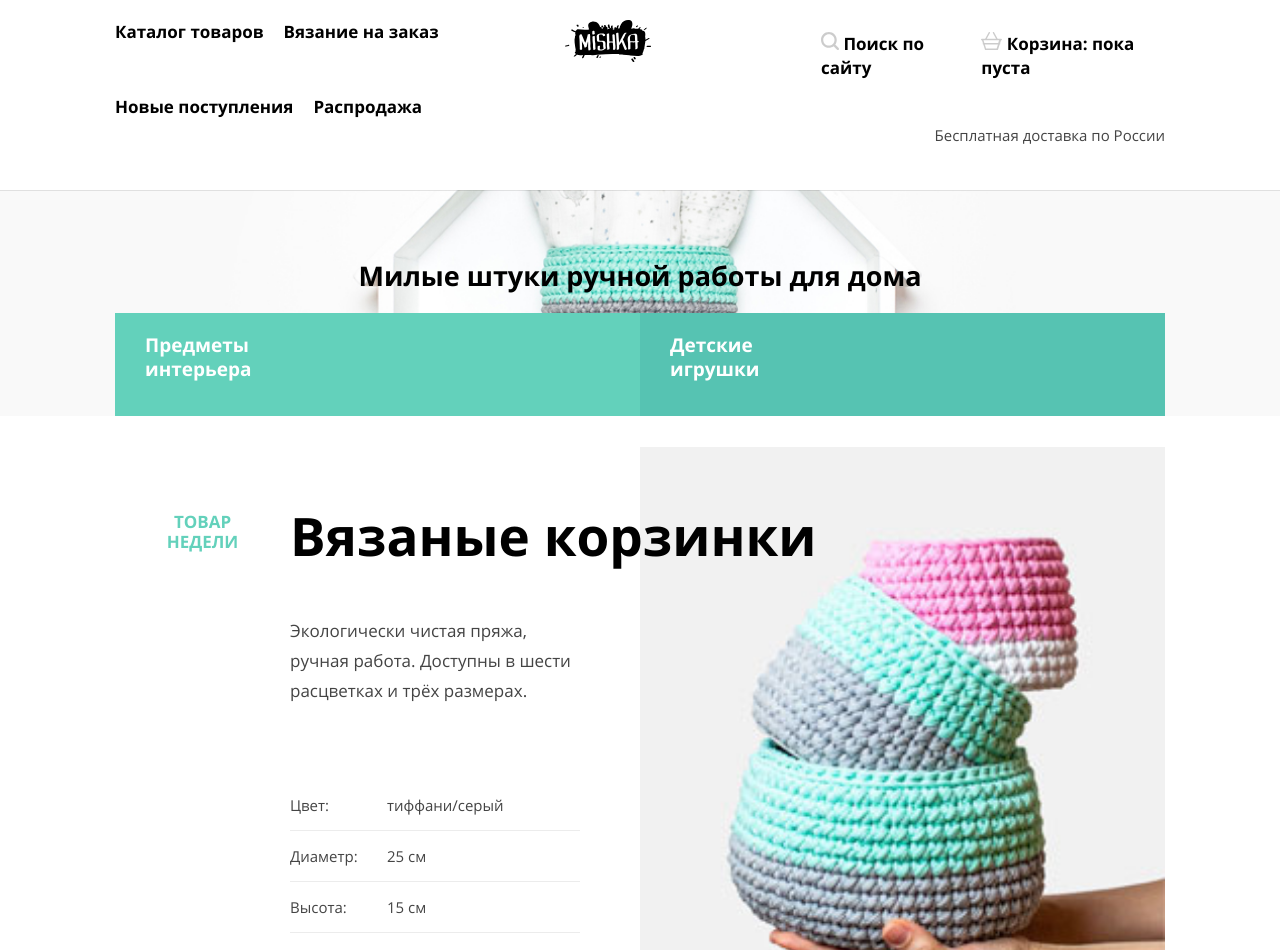
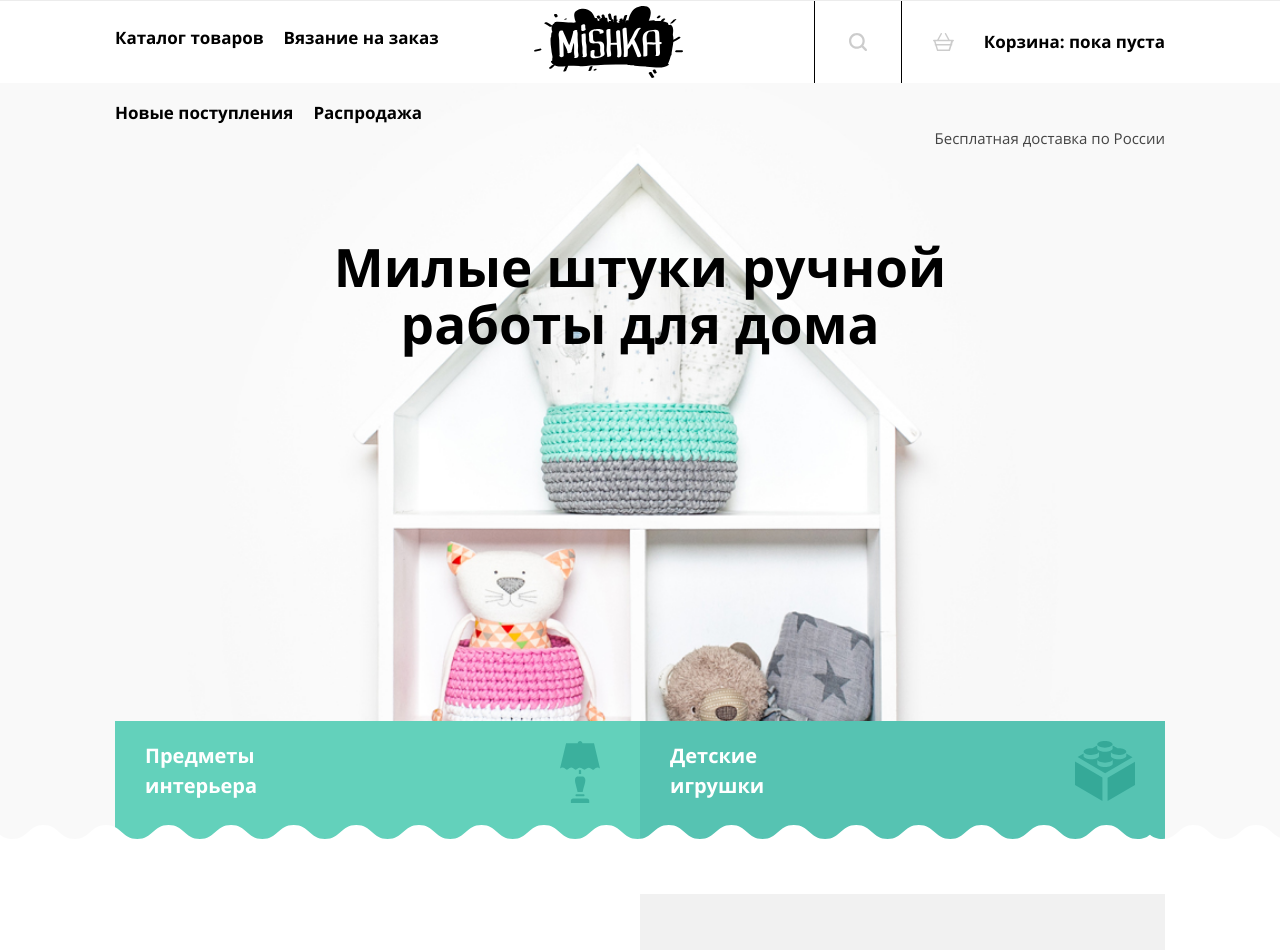
Before and after one commit to vital0101/1848215-mishka-24, a plain HTML site: page source/index.html in a window 1280 px wide. Shown: the top 950 px of the page. Drawn offline with nearby package versions, Linux system fonts and the light colour scheme; files that its build step writes are made by us from their sources.

Commit message:
адаптив для всех страниц

```diff
--- a/source/index.html
+++ b/source/index.html
@@ -19,9 +19,9 @@
             <img class="main-navigation__logo-image-mobile" src="./img/mishka-logo-mobile.svg"
               alt="Логотип магазина Мишка." width="86" height="35">
             <img class="main-navigation__logo-image-tablet" src="./img/mishka-logo-tablet.svg"
-              alt="Логотип магазина Мишка." width="86" height="35">
+              alt="Логотип магазина Мишка." width="113" height="46">
             <img class="main-navigation__logo-image-desktop" src="./img/mishka-logo-desktop.svg"
-              alt="Логотип магазина Мишка." width="86" height="35">
+              alt="Логотип магазина Мишка." width="149" height="72">
           </a>
           <button class="main-navigation__toggle" type="button" aria-label="Открыть/закрыть меню.">
             <span class="main-navigation__toggle-gamburger"></span>
@@ -42,22 +42,20 @@
           </ul>
           <div class="main-navigation__user">
             <a class="main-navigation__search" href="#" aria-label="Поиск по сайту.">
-              <svg class="main-navigation__search-icon" width="18" height="18" viewBox="0 0 18 18" fill="none"
+              <svg class="main-navigation__search-icon" width="18" height="18" viewBox="0 0 18 18" fill="black"
                 xmlns="http://www.w3.org/2000/svg">
-                <path opacity="0.2"
-                  d="M17.6932 16.0568L14.2159 12.5795C15.2386 11.25 15.75 9.61364 15.75 7.875C15.75 3.47727 12.2727 0 7.875 0C3.47727 0 0 3.47727 0 7.875C0 12.2727 3.47727 15.75 7.875 15.75C9.61364 15.75 11.25 15.1364 12.5795 14.2159L16.0568 17.6932C16.2614 17.8977 16.4659 18 16.875 18C17.4886 18 18 17.4886 18 16.875C18 16.6705 17.8977 16.3636 17.6932 16.0568ZM2.25 7.875C2.25 4.80682 4.80682 2.25 7.875 2.25C10.9432 2.25 13.5 4.80682 13.5 7.875C13.5 10.9432 10.9432 13.5 7.875 13.5C4.80682 13.5 2.25 10.9432 2.25 7.875Z"
-                  fill="black" />
+                <path
+                  d="M17.6932 16.0568L14.2159 12.5795C15.2386 11.25 15.75 9.61364 15.75 7.875C15.75 3.47727 12.2727 0 7.875 0C3.47727 0 0 3.47727 0 7.875C0 12.2727 3.47727 15.75 7.875 15.75C9.61364 15.75 11.25 15.1364 12.5795 14.2159L16.0568 17.6932C16.2614 17.8977 16.4659 18 16.875 18C17.4886 18 18 17.4886 18 16.875C18 16.6705 17.8977 16.3636 17.6932 16.0568ZM2.25 7.875C2.25 4.80682 4.80682 2.25 7.875 2.25C10.9432 2.25 13.5 4.80682 13.5 7.875C13.5 10.9432 10.9432 13.5 7.875 13.5C4.80682 13.5 2.25 10.9432 2.25 7.875Z" />
               </svg>
-              Поиск по сайту
+              <span class="main-navigation__search-text">Поиск по сайту</span>
             </a>
             <a class="main-navigation__cart" href="#" aria-label="Корзина.">
-              <svg class="main-navigation__cart-icon" width="21" height="18" viewBox="0 0 21 18" fill="none"
+              <svg class="main-navigation__cart-icon" width="21" height="18" viewBox="0 0 21 18" fill="black"
                 xmlns="http://www.w3.org/2000/svg">
-                <path opacity="0.2"
-                  d="M20.1884 6.85716H16.6377L13.1884 0.380944C12.9855 -8.61287e-06 12.5797 -0.0952351 12.1739 0.0952412C11.7681 0.285717 11.6667 0.66667 11.8696 1.04762L15.0145 6.85716H5.7826L8.92753 1.04762C9.13043 0.66667 8.92754 0.285717 8.6232 0.0952412C8.2174 -0.0952351 7.8116 0.0952295 7.6087 0.380944L4.1594 6.85716H0.811583C0.405785 6.85716 0 7.14286 0 7.61905C0 8 0.304336 8.38094 0.811583 8.38094H1.01449L1.92753 11.2381C1.72463 11.3333 1.62317 11.5238 1.62317 11.8095C1.62317 12.1905 1.92753 12.4762 2.33332 12.4762L4.05797 18H16.942L18.6667 12.4762C19.0725 12.4762 19.3768 12.1905 19.3768 11.8095C19.3768 11.619 19.2754 11.3333 19.0725 11.2381L19.9855 8.38094H20.1884C20.5942 8.38094 21 8.09524 21 7.61905C21 7.14286 20.5942 6.85716 20.1884 6.85716ZM15.6232 16.4762H5.07247L3.85506 12.381H16.942L15.6232 16.4762ZM17.2464 10.9524H3.34782L2.53623 8.28573H18.058L17.2464 10.9524Z"
-                  fill="black" />
+                <path
+                  d="M20.1884 6.85716H16.6377L13.1884 0.380944C12.9855 -8.61287e-06 12.5797 -0.0952351 12.1739 0.0952412C11.7681 0.285717 11.6667 0.66667 11.8696 1.04762L15.0145 6.85716H5.7826L8.92753 1.04762C9.13043 0.66667 8.92754 0.285717 8.6232 0.0952412C8.2174 -0.0952351 7.8116 0.0952295 7.6087 0.380944L4.1594 6.85716H0.811583C0.405785 6.85716 0 7.14286 0 7.61905C0 8 0.304336 8.38094 0.811583 8.38094H1.01449L1.92753 11.2381C1.72463 11.3333 1.62317 11.5238 1.62317 11.8095C1.62317 12.1905 1.92753 12.4762 2.33332 12.4762L4.05797 18H16.942L18.6667 12.4762C19.0725 12.4762 19.3768 12.1905 19.3768 11.8095C19.3768 11.619 19.2754 11.3333 19.0725 11.2381L19.9855 8.38094H20.1884C20.5942 8.38094 21 8.09524 21 7.61905C21 7.14286 20.5942 6.85716 20.1884 6.85716ZM15.6232 16.4762H5.07247L3.85506 12.381H16.942L15.6232 16.4762ZM17.2464 10.9524H3.34782L2.53623 8.28573H18.058L17.2464 10.9524Z" />
               </svg>
-              Корзина: пока пуста
+              <span class="main-navigation__cart-text">Корзина: пока пуста</span>
             </a>
           </div>
           <p class="main-navigation__legend">Бесплатная доставка по России</p>
@@ -67,6 +65,8 @@
     <section class="lead">
       <div class="lead__wrapper container">
         <h2 class="lead__title">Милые штуки ручной работы для дома</h2>
+      </div>
+    </section>
     <div class="lead__link-wrapper">
       <a class="lead__link lead__link--interior" href="#">
         <span class="lead__link-text">Предметы интерьера</span>
@@ -75,8 +75,6 @@
         <span class="lead__link-text">Детские игрушки</span>
       </a>
     </div>
-      </div>
-    </section>
   </section>
   <main class="page-main">
     <section class="promo">
@@ -180,8 +178,11 @@
             <dd class="contacts__discription">Санкт-Петербург<br>ул. Большая Конюшенная<br>д.19/8, офис 101</dd>
           </dl>
         </div>
-        <img class="contacts__map-image" src="./img/map-mobile.png" width="320" height="455"
-          alt="Карта с указателем местонахождения магазина">
+        <iframe class="contacts__map-image"
+          src="https://www.google.com/maps/embed?pb=!1m18!1m12!1m3!1d1998.6036253002837!2d30.32085871572711!3d59.93871916905462!2m3!1f0!2f0!3f0!3m2!1i1024!2i768!4f13.1!3m3!1m2!1s0x4696310fca145cc1%3A0x42b32648d8238007!2z0JHQvtC70YzRiNCw0Y8g0JrQvtC90Y7RiNC10L3QvdCw0Y8g0YPQuy4sIDE5LzgsINCh0LDQvdC60YIt0J_QtdGC0LXRgNCx0YPRgNCzLCAxOTExODY!5e0!3m2!1sru!2sru!4v1641567246586!5m2!1sru!2sru"
+          width="320" height="455" title="Адрес компании: Санкт-Петербург ул. Большая Конюшенная д.19/8, офис 101."
+          style="border:0;" allowfullscreen="" loading="lazy">
+        </iframe>
         <a class="contacts__button button" href="#">напишите нам</a>
       </div>
     </section>
--- a/source/sass/blocks/about-us.scss
+++ b/source/sass/blocks/about-us.scss
@@ -40,7 +40,10 @@
 
 .about-us__item {
   position: relative;
-  margin-bottom: 30px;
+
+  &:not(:last-child) {
+    margin-bottom: 30px;
+  }
 
   @media (min-width: $vp--768) {
     font-size: 20px;
--- a/source/sass/blocks/intro.scss
+++ b/source/sass/blocks/intro.scss
@@ -1,3 +1,30 @@
 .intro {
-  padding-bottom: 31px;
+  position: relative;
+  padding-bottom: 30px;
+
+  @media (min-width: $vp--768) {
+    padding-bottom: 40px;
+
+    &::after {
+    content: "";
+      position: absolute;
+      bottom: 25px;
+      width: 100%;
+      height: 24px;
+      background-image: url("../img/zigzag-fill-tablet.svg");
+    }
+  }
+
+  @media (min-width: $vp--1150) {
+    padding-bottom: 54px;
+
+    &::after {
+      content: "";
+      position: absolute;
+      bottom: 35px;
+      width: 100%;
+      height: 34px;
+      background-image: url("../img/zigzag-fill-desktop.svg");
+    }
+  }
 }
--- a/source/sass/blocks/lead.scss
+++ b/source/sass/blocks/lead.scss
@@ -1,38 +1,65 @@
 .lead {
+  padding-top: 70px;
+  min-height: 355px;
   background-color: $color-white-smoke;
   background-image: url("../img/hero-mobile.png");
   background-repeat: no-repeat;
   background-position: center;
   background-size: cover;
-  border-top: 1px solid $color-grey;
 
   @media (min-width: $vp--768) {
+    margin-top: -44px;
+    padding-top: 155px;
+    min-height: 758px;
     background-image: url("../img/hero-tablet.png");
   }
 
   @media (min-width: $vp--1150) {
+    margin-top: -67px;
     background-image: url("../img/hero-desktop.png");
   }
 }
 
-.lead__wrapper {
-  display: flex;
-  flex-direction: column;
-  min-height: inherit;
-}
+// .lead__wrapper {
+//   display: flex;
+//   flex-direction: column;
+//   min-height: inherit;
+// }
 
 .lead__title {
-  margin-top: 70px;
+  margin: 0;
   font-size: 27px;
   line-height: 30px;
   text-align: center;
+
+  @media (min-width: $vp--768) {
+    width: 510px;
+    margin: 0 auto;
+    font-size: 43px;
+    line-height: 50px;
+  }
+
+  @media (min-width: $vp--1150) {
+    width: 630px;
+    margin: 0 auto;
+    font-size: 53px;
+    line-height: 57px;
+  }
 }
 
 .lead__link-wrapper {
-  margin-top: auto;
+  margin-top: -70px;
 
   @media (min-width: $vp--768) {
     display: flex;
+    margin-top: -120px;
+    padding: 0 50px;
+  }
+
+  @media (min-width: $vp--768) {
+    max-width: 1150px;
+    margin-left: auto;
+    margin-right: auto;
   }
 }
 
@@ -47,16 +74,44 @@
   padding: 20px 30px;
 
   @media (min-width: $vp--768) {
-    display: inline-block;
     width: 50%;
+    min-height: 119px;
+    font-size: 20px;
+    line-height: 30px;
   }
 
   &--interior {
+    position: relative;
     background-color: $color-downy;
+
+    &::after {
+      content: "";
+      position: absolute;
+      top: 20px;
+      right: 40px;
+      width: 40px;
+      height: 62px;
+      background-image: url("../img/interior.svg");
+      background-repeat: no-repeat;
+      background-position: center;
+    }
   }
 
   &--toy {
+    position: relative;
     background-color: $color-puerto-rico;
+
+    &::after {
+      content: "";
+      position: absolute;
+      top: 20px;
+      right: 30px;
+      width: 60px;
+      height: 60px;
+      background-image: url("../img/toy.svg");
+      background-repeat: no-repeat;
+      background-position: center;
+    }
   }
 }
 
--- a/source/sass/blocks/main-navigation.scss
+++ b/source/sass/blocks/main-navigation.scss
@@ -5,6 +5,7 @@
     display: flex;
     flex-wrap: wrap;
     justify-content: space-between;
+    align-items: center;
   }
 
   @media (min-width: $vp--1150) {
@@ -43,6 +44,7 @@
 
   @media (min-width: $vp--768) {
     display: block;
+    width: 113px;
   }
 
   @media (min-width: $vp--1150) {
@@ -57,6 +59,7 @@
     display: block;
     grid-column: 2/3;
     justify-self: center;
+    width: 149px;
   }
 }
 
@@ -105,14 +108,17 @@
 }
 
 .main-navigation__list {
-  display: block;
+  display: none;
   margin: 0;
   padding: 0;
   list-style: none;
 
   @media (min-width: $vp--768) {
     display: flex;
+    flex-wrap: wrap;
     order: 3;
+    padding-top: 20px;
+    width: 400px;
   }
 
   @media (min-width: $vp--1150) {
@@ -120,6 +126,9 @@
     flex-wrap: wrap;
     grid-column: 1/2;
     grid-row: 1/3;
+    height: 100%;
+    padding: 0;
+    align-items: center;
 
     &--hidden {
       display: block;
@@ -144,35 +153,109 @@
 .main-navigation__link {
   display: block;
   line-height: 24px;
+
+
+  &:hover {
+    color: rgba($color-black, 0.6);
+  }
+
+  &:active {
+    color: rgba($color-black, 0.3);
+  }
 }
 
 .main-navigation__user {
-  display: block;
+  display: none;
 
   @media (min-width: $vp--768) {
     display: flex;
     justify-content: end;
     align-self: center;
     width: 80%;
-    min-height: 60px;
   }
 
   @media (min-width: $vp--1150) {
     grid-column: 3/4;
     grid-row: 1/2;
     justify-self: end;
+    width: 100%;
   }
 }
 
 .main-navigation__search {
   display: block;
   line-height: 24px;
-  padding-right: 20px;
+  margin-right: 20px;
+
+  @media (min-width: $vp--768) {
+    display: flex;
+    justify-content: center;
+    align-items: center;
+    margin-right: 31px;
+    width: 88px;
+    height: 82px;
+    border-right: 1px solid $color-black;
+    // opacity: 0.1;
+    border-left: 1px solid $color-black;
+  }
+
+  @media (min-width: $vp--1150) {
+  }
+}
+
+.main-navigation__search-icon {
+  fill-opacity: 0.2;
+
+  &:hover {
+    fill:$color-downy;
+    fill-opacity: 1;
+  }
+
+  &:active {
+    fill:$color-downy;
+    fill-opacity: 0.3;
+  }
+}
+
+.main-navigation__search-text {
+  @media (min-width: $vp--768) {
+    display: none;
+  }
 }
 
 .main-navigation__cart {
   display: block;
   line-height: 24px;
+
+  @media (min-width: $vp--768) {
+    display: flex;
+    align-items: center;
+  }
+}
+
+.main-navigation__cart-icon {
+  margin-right: 30px;
+  fill-opacity: 0.2;
+
+  &:hover {
+    fill:$color-downy;
+    fill-opacity: 1;
+  }
+
+  &:active {
+    fill:$color-downy;
+    fill-opacity: 0.3;
+  }
+}
+
+.main-navigation__cart-text {
+  &:hover {
+    color: rgba($color-black, 0.6);
+  }
+
+  &:active {
+    color: rgba($color-black, 0.3);
+  }
 }
 
 .main-navigation__legend {
@@ -186,6 +269,7 @@
     display: block;
     order: 4;
     margin: 0;
+    padding-top: 22px;
   }
 
   @media (min-width: $vp--1150) {
--- a/source/sass/blocks/page-header.scss
+++ b/source/sass/blocks/page-header.scss
@@ -1,7 +1,9 @@
 .page-header {
   padding: 20px 0;
+  box-shadow: 0 1px 0 $color-whispen, inset 0 1px 0 $color-whispen;
 
   @media (min-width: $vp--768) {
-    min-height: 140px;
+    padding: 0;
+    // min-height: 140px;
   }
 }
```
Also changed, not shown: source/form.html (+15 -2 lines), source/sass/blocks/card.scss (+4 -4 lines), source/sass/blocks/form.scss (+38 -70 lines), source/sass/blocks/production-process.scss (+2 -5 lines), source/img/interior.svg (added), source/img/toy.svg (added). Lines whose indentation alone changed are shown as unchanged.
